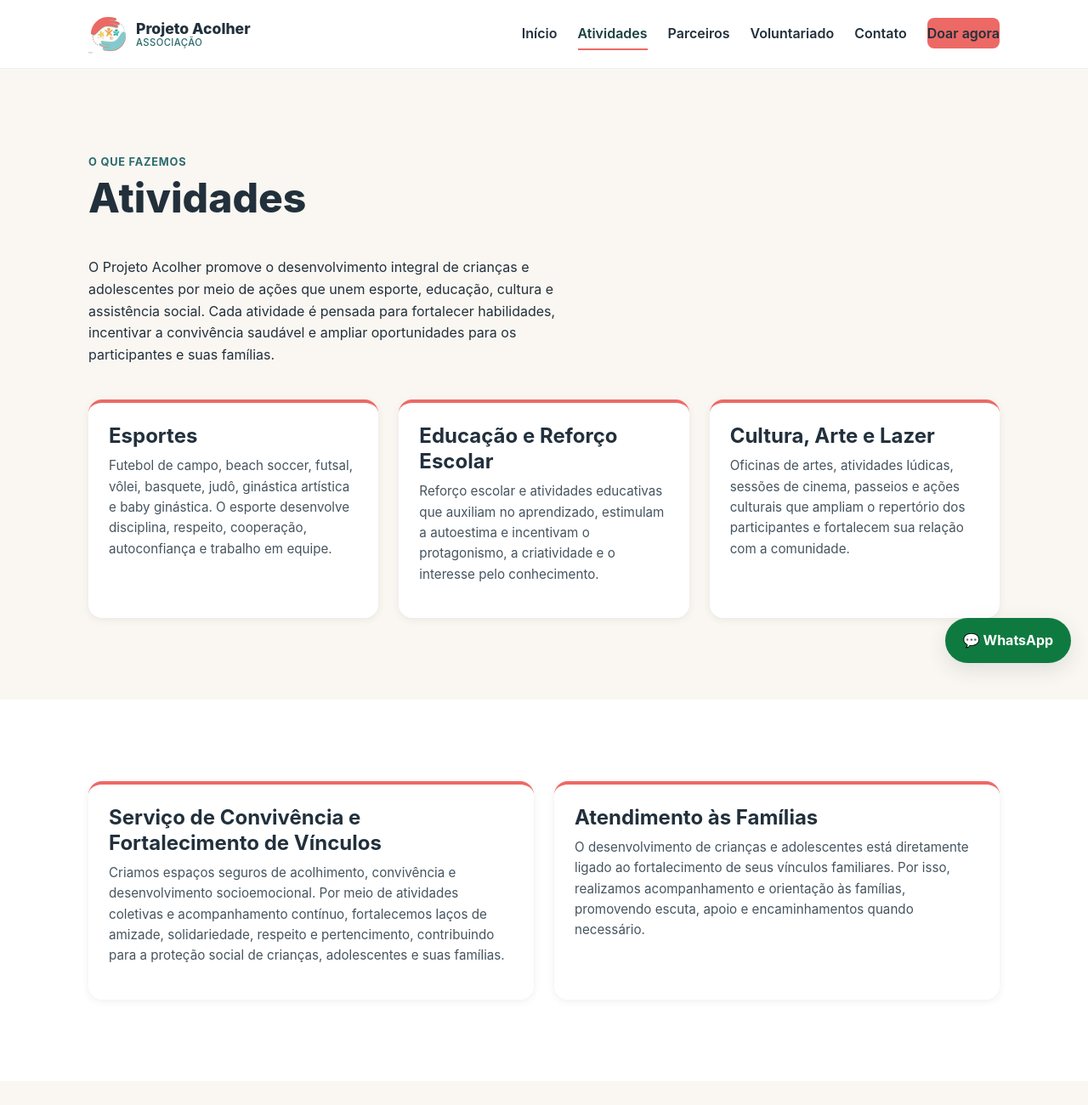
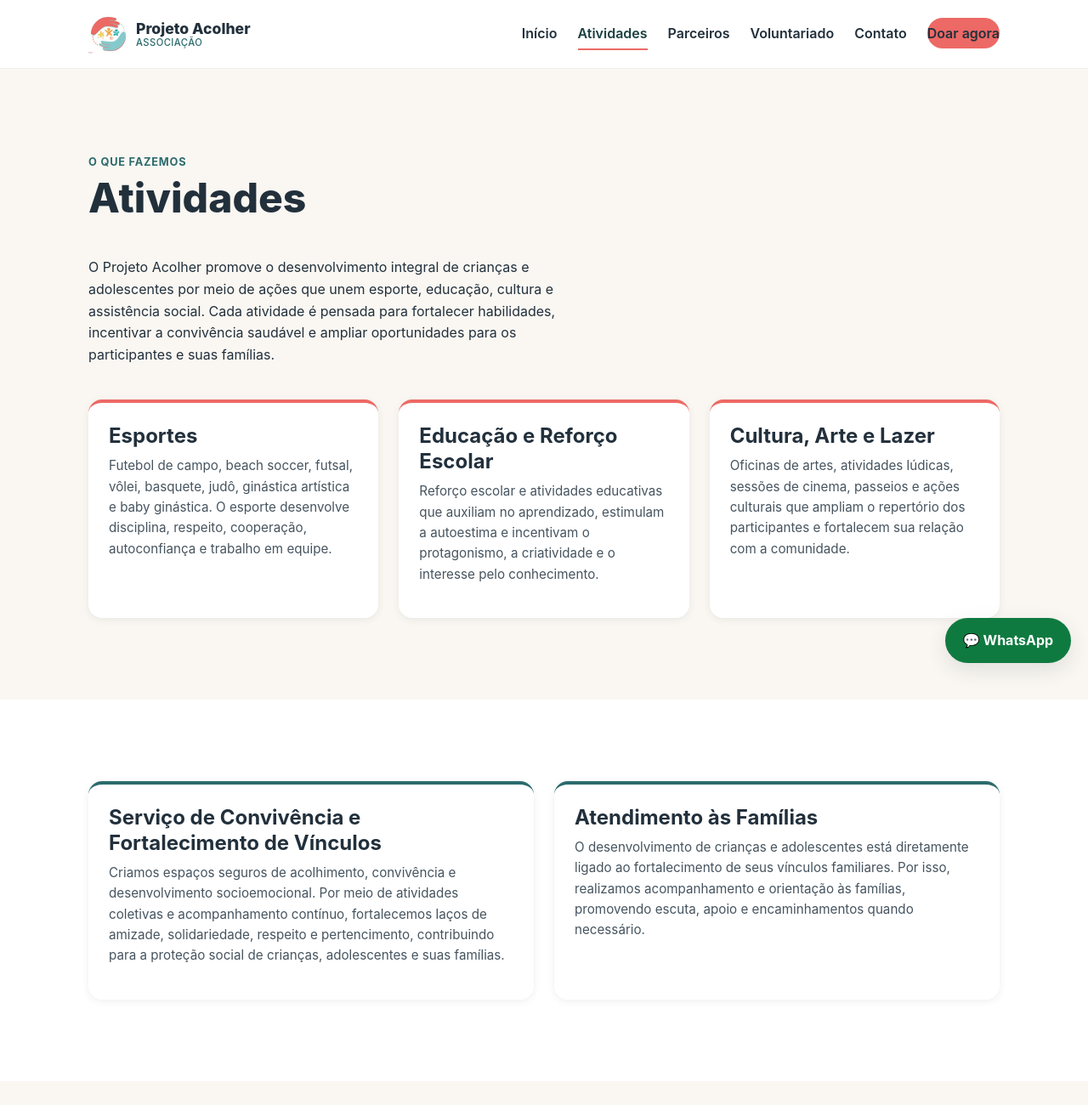
Before and after one commit to Zero-Kng/projeto-acolher-2, a plain HTML site: page atividades.html in a window 1280 px wide. Shown: the top 1300 px of the page at 85% size. Drawn offline with Linux system fonts and the light colour scheme.

Commit message:
Atualização do botão e estética de algumas partes da página

```diff
--- a/atividades.html
+++ b/atividades.html
@@ -60,11 +60,11 @@
   <section class="section-alt">
     <div class="container">
       <div class="card-grid">
-        <div class="card">
+        <div class="card card-accent-teal">
           <h3>Serviço de Convivência e Fortalecimento de Vínculos</h3>
           <p>Criamos espaços seguros de acolhimento, convivência e desenvolvimento socioemocional. Por meio de atividades coletivas e acompanhamento contínuo, fortalecemos laços de amizade, solidariedade, respeito e pertencimento, contribuindo para a proteção social de crianças, adolescentes e suas famílias.</p>
         </div>
-        <div class="card">
+        <div class="card card-accent-teal">
           <h3>Atendimento às Famílias</h3>
           <p>O desenvolvimento de crianças e adolescentes está diretamente ligado ao fortalecimento de seus vínculos familiares. Por isso, realizamos acompanhamento e orientação às famílias, promovendo escuta, apoio e encaminhamentos quando necessário.</p>
         </div>
--- a/css/style.css
+++ b/css/style.css
@@ -192,7 +192,7 @@ p { margin-top: 0; }
   background: var(--color-coral);
   color: var(--color-ink) !important;
   padding: 0.7rem 1.7rem;
-  border-radius: var(--radius-sm);
+  border-radius: 20px;
   border-bottom: none !important;
   line-height: 1.2;
 }
@@ -559,6 +559,10 @@ section {
   border-top: 4px solid var(--color-coral);
 }
 
+.card-accent-teal {
+  border-top-color: var(--color-teal-medium);
+}
+
 .card h3 {
   margin-bottom: var(--space-xs);
 }
```
